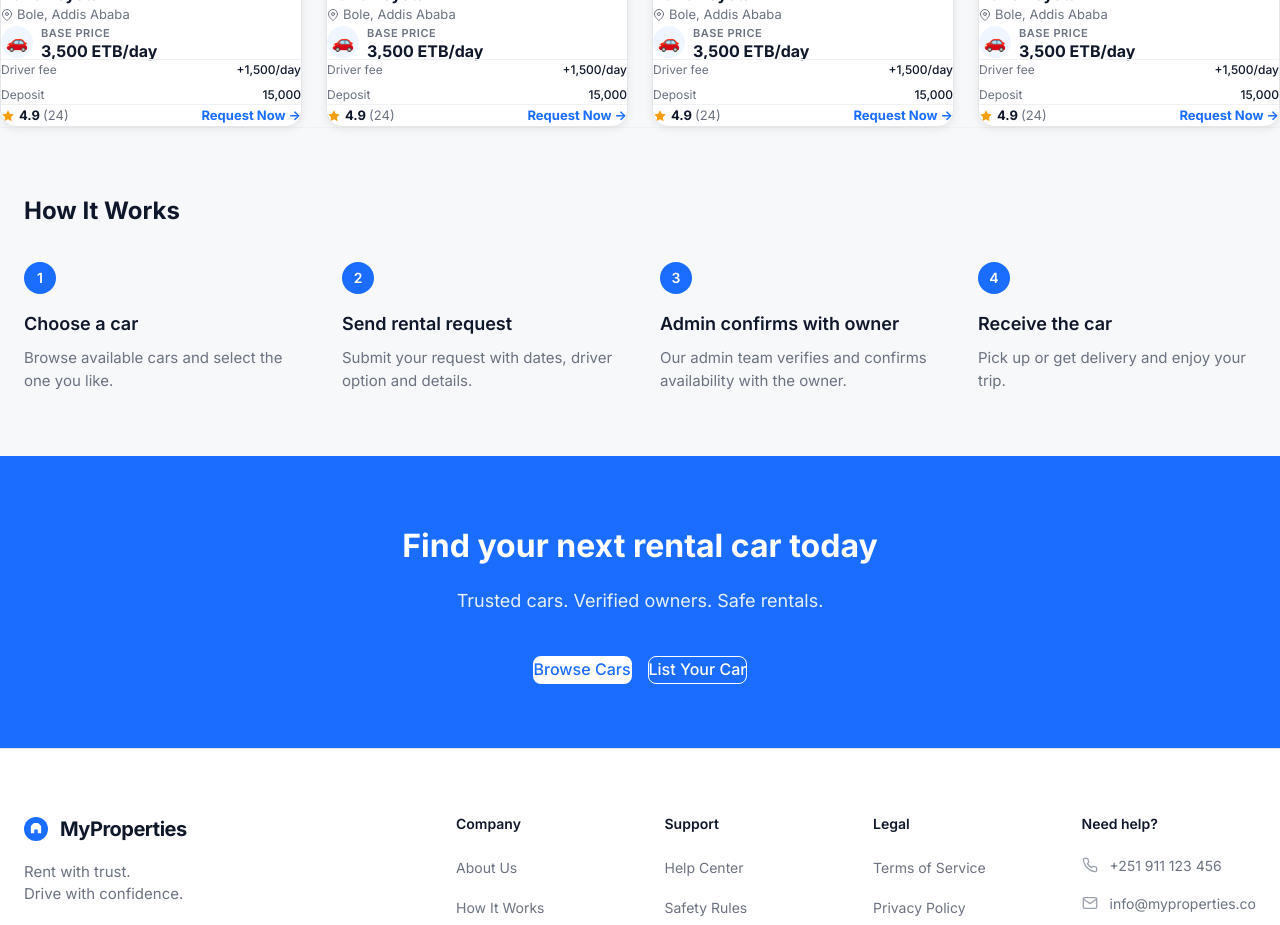
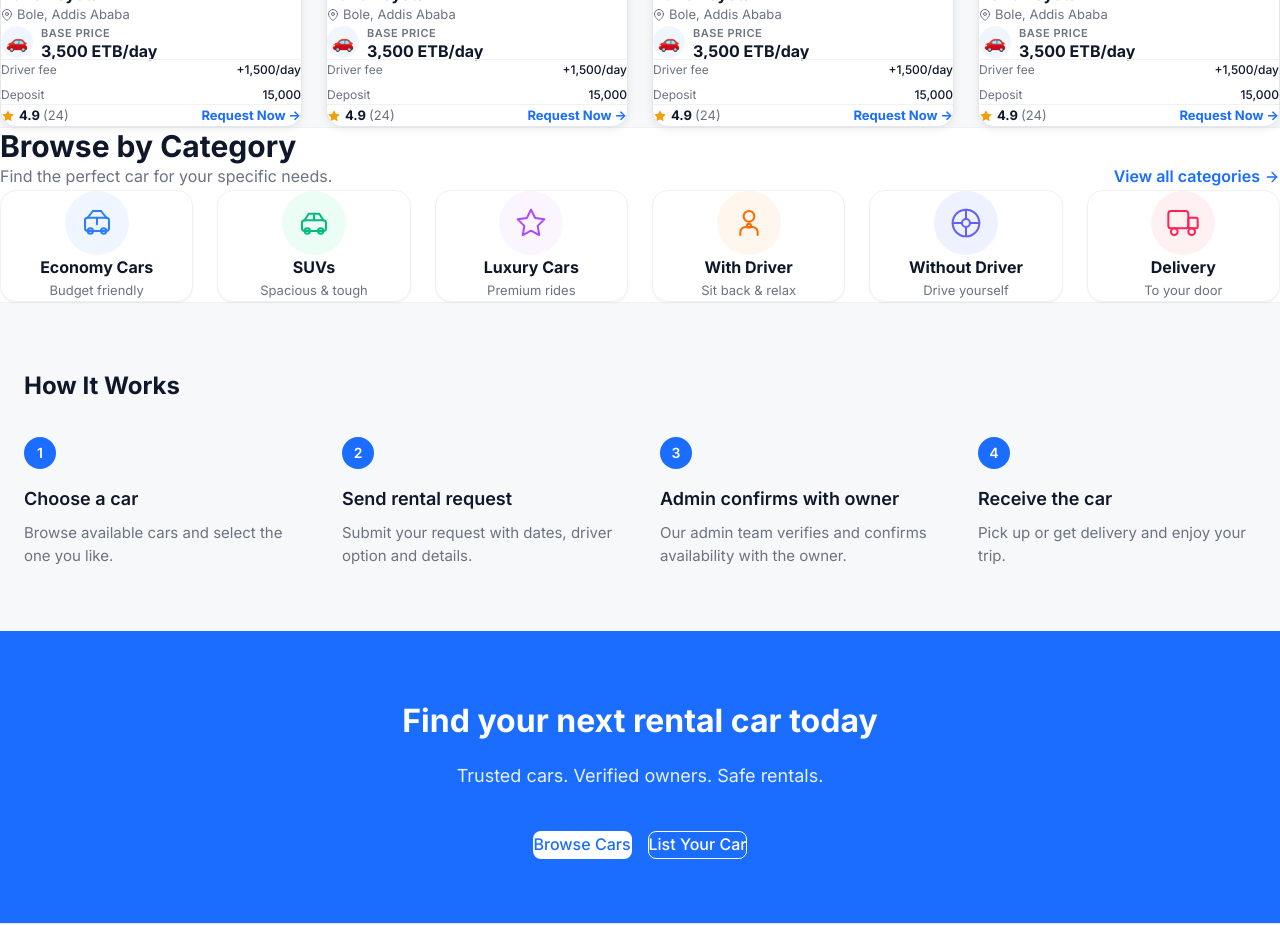
Before and after one commit to saminegash/property-rental, a Next.js app: page / in a window 1280 px wide. Shown: the part 1120-2045 px from the top of the page. Built offline with nearby package versions, Linux system fonts and the light colour scheme; no server answers; the database is empty.

Commit message:
feat: add browse by category section to landing page

```diff
--- a/src/app/(public)/page.tsx
+++ b/src/app/(public)/page.tsx
@@ -274,6 +274,83 @@ export default async function HomePage() {
         </div>
       </section>
 
+      {/* Browse by Category */}
+      <section className="py-16 lg:py-24 bg-white border-b border-(--color-border-light)">
+        <div className="max-w-[1280px] mx-auto px-6">
+          <div className="flex justify-between items-end mb-8 lg:mb-10">
+            <div>
+              <h2 className="text-2xl lg:text-3xl font-bold text-(--color-text-heading) mb-2">Browse by Category</h2>
+              <p className="text-(--color-text-muted)">Find the perfect car for your specific needs.</p>
+            </div>
+            <Link href="/cars" className="hidden sm:flex items-center gap-1 font-semibold text-(--color-primary) hover:underline">
+              View all categories <svg width="16" height="16" viewBox="0 0 24 24" fill="none" stroke="currentColor" strokeWidth="2" strokeLinecap="round" strokeLinejoin="round"><line x1="5" y1="12" x2="19" y2="12"></line><polyline points="12 5 19 12 12 19"></polyline></svg>
+            </Link>
+          </div>
+
+          <div className="grid grid-cols-2 md:grid-cols-3 lg:grid-cols-6 gap-4 lg:gap-6">
+            {/* Economy Cars */}
+            <Link href="/cars?category=economy" className="group flex flex-col items-center text-center p-6 bg-white rounded-2xl shadow-(--shadow-sm) border border-(--color-border-light) hover:border-(--color-primary) hover:shadow-md transition-all duration-300">
+              <div className="w-16 h-16 rounded-full bg-blue-50 flex items-center justify-center text-blue-500 mb-4 group-hover:scale-110 transition-transform">
+                <svg width="32" height="32" viewBox="0 0 24 24" fill="none" stroke="currentColor" strokeWidth="1.5" strokeLinecap="round" strokeLinejoin="round"><rect x="3" y="8" width="18" height="10" rx="2" ry="2"></rect><circle cx="7" cy="18" r="2"></circle><circle cx="17" cy="18" r="2"></circle><line x1="12" y1="8" x2="12" y2="13"></line><line x1="19" y1="8" x2="15" y2="3"></line><line x1="5" y1="8" x2="9" y2="3"></line><line x1="9" y1="3" x2="15" y2="3"></line></svg>
+              </div>
+              <h3 className="font-bold text-[1rem] text-(--color-text-heading) mb-1 group-hover:text-(--color-primary) transition-colors">Economy Cars</h3>
+              <p className="text-[0.8125rem] text-(--color-text-muted)">Budget friendly</p>
+            </Link>
+
+            {/* SUVs */}
+            <Link href="/cars?category=suv" className="group flex flex-col items-center text-center p-6 bg-white rounded-2xl shadow-(--shadow-sm) border border-(--color-border-light) hover:border-(--color-primary) hover:shadow-md transition-all duration-300">
+              <div className="w-16 h-16 rounded-full bg-emerald-50 flex items-center justify-center text-emerald-500 mb-4 group-hover:scale-110 transition-transform">
+                <svg width="32" height="32" viewBox="0 0 24 24" fill="none" stroke="currentColor" strokeWidth="1.5" strokeLinecap="round" strokeLinejoin="round"><rect x="3" y="10" width="18" height="8" rx="2" ry="2"></rect><circle cx="7" cy="18" r="2"></circle><circle cx="17" cy="18" r="2"></circle><path d="M5 10l3-5h8l3 5"></path><line x1="12" y1="5" x2="12" y2="10"></line></svg>
+              </div>
+              <h3 className="font-bold text-[1rem] text-(--color-text-heading) mb-1 group-hover:text-(--color-primary) transition-colors">SUVs</h3>
+              <p className="text-[0.8125rem] text-(--color-text-muted)">Spacious & tough</p>
+            </Link>
+
+            {/* Luxury Cars */}
+            <Link href="/cars?category=luxury" className="group flex flex-col items-center text-center p-6 bg-white rounded-2xl shadow-(--shadow-sm) border border-(--color-border-light) hover:border-(--color-primary) hover:shadow-md transition-all duration-300">
+              <div className="w-16 h-16 rounded-full bg-purple-50 flex items-center justify-center text-purple-500 mb-4 group-hover:scale-110 transition-transform">
+                <svg width="32" height="32" viewBox="0 0 24 24" fill="none" stroke="currentColor" strokeWidth="1.5" strokeLinecap="round" strokeLinejoin="round"><path d="M12 2l3.09 6.26L22 9.27l-5 4.87 1.18 6.88L12 17.77l-6.18 3.25L7 14.14 2 9.27l6.91-1.01L12 2z"></path></svg>
+              </div>
+              <h3 className="font-bold text-[1rem] text-(--color-text-heading) mb-1 group-hover:text-(--color-primary) transition-colors">Luxury Cars</h3>
+              <p className="text-[0.8125rem] text-(--color-text-muted)">Premium rides</p>
+            </Link>
+
+            {/* With Driver */}
+            <Link href="/cars?driver=with" className="group flex flex-col items-center text-center p-6 bg-white rounded-2xl shadow-(--shadow-sm) border border-(--color-border-light) hover:border-(--color-primary) hover:shadow-md transition-all duration-300">
+              <div className="w-16 h-16 rounded-full bg-orange-50 flex items-center justify-center text-orange-500 mb-4 group-hover:scale-110 transition-transform">
+                <svg width="32" height="32" viewBox="0 0 24 24" fill="none" stroke="currentColor" strokeWidth="1.5" strokeLinecap="round" strokeLinejoin="round"><circle cx="12" cy="7" r="4"></circle><path d="M5.5 21v-2a4 4 0 0 1 4-4h5a4 4 0 0 1 4 4v2"></path><circle cx="12" cy="14" r="1.5"></circle></svg>
+              </div>
+              <h3 className="font-bold text-[1rem] text-(--color-text-heading) mb-1 group-hover:text-(--color-primary) transition-colors">With Driver</h3>
+              <p className="text-[0.8125rem] text-(--color-text-muted)">Sit back & relax</p>
+            </Link>
+
+            {/* Without Driver */}
+            <Link href="/cars?driver=without" className="group flex flex-col items-center text-center p-6 bg-white rounded-2xl shadow-(--shadow-sm) border border-(--color-border-light) hover:border-(--color-primary) hover:shadow-md transition-all duration-300">
+              <div className="w-16 h-16 rounded-full bg-indigo-50 flex items-center justify-center text-indigo-500 mb-4 group-hover:scale-110 transition-transform">
+                <svg width="32" height="32" viewBox="0 0 24 24" fill="none" stroke="currentColor" strokeWidth="1.5" strokeLinecap="round" strokeLinejoin="round"><circle cx="12" cy="12" r="10"></circle><circle cx="12" cy="12" r="3"></circle><line x1="12" y1="2" x2="12" y2="9"></line><line x1="12" y1="15" x2="12" y2="22"></line><line x1="2" y1="12" x2="9" y2="12"></line><line x1="15" y1="12" x2="22" y2="12"></line></svg>
+              </div>
+              <h3 className="font-bold text-[1rem] text-(--color-text-heading) mb-1 group-hover:text-(--color-primary) transition-colors">Without Driver</h3>
+              <p className="text-[0.8125rem] text-(--color-text-muted)">Drive yourself</p>
+            </Link>
+
+            {/* Delivery Available */}
+            <Link href="/cars?delivery=true" className="group flex flex-col items-center text-center p-6 bg-white rounded-2xl shadow-(--shadow-sm) border border-(--color-border-light) hover:border-(--color-primary) hover:shadow-md transition-all duration-300">
+              <div className="w-16 h-16 rounded-full bg-rose-50 flex items-center justify-center text-rose-500 mb-4 group-hover:scale-110 transition-transform">
+                <svg width="32" height="32" viewBox="0 0 24 24" fill="none" stroke="currentColor" strokeWidth="1.5" strokeLinecap="round" strokeLinejoin="round"><rect x="1" y="3" width="15" height="13" rx="2" ry="2"></rect><rect x="16" y="8" width="7" height="8" rx="1" ry="1"></rect><circle cx="5.5" cy="18.5" r="2.5"></circle><circle cx="18.5" cy="18.5" r="2.5"></circle></svg>
+              </div>
+              <h3 className="font-bold text-[1rem] text-(--color-text-heading) mb-1 group-hover:text-(--color-primary) transition-colors">Delivery</h3>
+              <p className="text-[0.8125rem] text-(--color-text-muted)">To your door</p>
+            </Link>
+          </div>
+
+          <div className="mt-6 sm:hidden">
+            <Link href="/cars" className="block w-full text-center py-3 bg-white border border-(--color-border) rounded-xl text-[0.875rem] font-semibold text-(--color-text-heading) shadow-sm">
+              View all categories
+            </Link>
+          </div>
+        </div>
+      </section>
+
       {/* How It Works */}
       <section className="mp-steps" id="how-it-works">
         <div className="mp-steps__inner">
```
